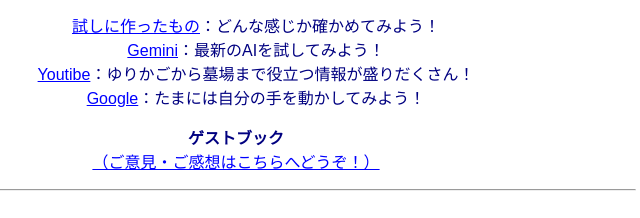
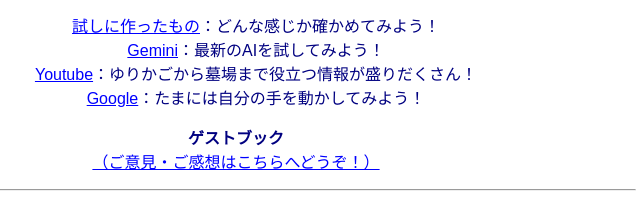
Before and after one commit to zth300m/zth300m.github.io, a plain HTML site: page index.html in a window 1280 px wide. Shown: the part 760-978 px from the top of the page, 404-1044 px from the left. Drawn offline with Linux system fonts and the light colour scheme.

Commit message:
Add files via upload

```diff
--- a/index.html
+++ b/index.html
@@ -94,7 +94,7 @@
     <ul>
       <li><a href="https://github.com/zth300m/auth_basic" target="_blank">試しに作ったもの</a>：どんな感じか確かめてみよう！</li>
       <li><a href="https://gemini.google.com/" target="_blank">Gemini</a>：最新のAIを試してみよう！</li>
-      <li><a href="https://www.youtube.com/" target="_blank">Youtibe</a>：ゆりかごから墓場まで役立つ情報が盛りだくさん！</li>
+      <li><a href="https://www.youtube.com/" target="_blank">Youtube</a>：ゆりかごから墓場まで役立つ情報が盛りだくさん！</li>
       <li><a href="https://www.google.com/" target="_blank">Google</a>：たまには自分の手を動かしてみよう！</li>
     </ul>
     <p>
```
